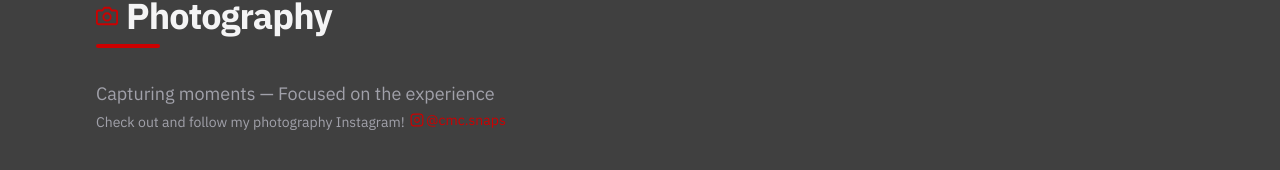
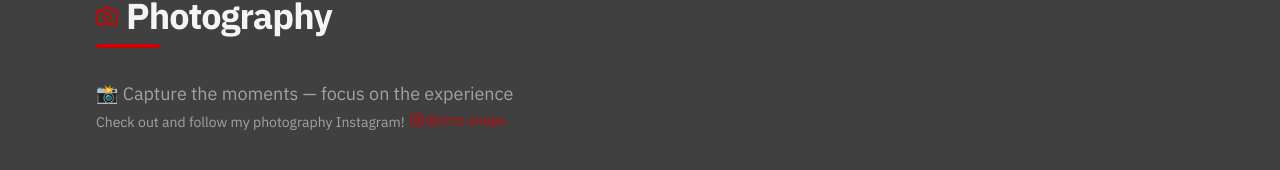
Before and after one commit to cmarqc/cmarq-web, a Next.js app: page /photography in a window 1280 px wide. Shown: the part 165-335 px from the top of the page. Built offline with nearby package versions, Linux system fonts and the light colour scheme; no server answers.

Commit message:
feat: update photography page subheading and remove print info callout

```diff
--- a/app/photography/page.tsx
+++ b/app/photography/page.tsx
@@ -23,7 +23,7 @@ export default function PhotographyPage() {
           </div>
           <div className="section-divider" />
           <p className="section-subheading max-w-2xl mb-0">
-            Capturing moments — Focused on the experience
+            📸 Capture the moments — focus on the experience
           </p>
           <p className="text-sm text-zinc-500 dark:text-zinc-400">
             Check out and follow my photography Instagram!{' '}
@@ -54,43 +54,10 @@ export default function PhotographyPage() {
               <h2 className="text-xl font-semibold text-zinc-700 dark:text-zinc-300">
                 Full Gallery
               </h2>
-              {/* Coming Soon */}
-              {/* <div className="flex items-center gap-2 text-sm text-zinc-500 dark:text-zinc-400 bg-zinc-100 dark:bg-zinc-800 px-3 py-2 rounded-lg">
-                <FiShoppingBag size={14} className="text-brand" />
-                Prints available — hover a photo to purchase
-              </div> */}
             </div>
             <PhotoGallery photos={galleryPhotos} />
           </section>
         </PhotoStatsProvider>
-
-        {/* Coming Soon */}
-        {/* Print info callout */}
-        {/* <section className="mt-16 card bg-brand/5 dark:bg-brand/10 border-brand/20">
-          <div className="flex flex-col sm:flex-row items-start sm:items-center gap-4">
-            <div className="w-12 h-12 rounded-xl bg-brand/15 dark:bg-brand/25 flex items-center justify-center text-brand shrink-0">
-              <FiShoppingBag size={22} />
-            </div>
-            <div>
-              <h3 className="font-semibold text-zinc-900 dark:text-zinc-100 mb-1">
-                Interested in a print?
-              </h3>
-              <p className="text-sm text-zinc-600 dark:text-zinc-300">
-                All photos are available as high-quality prints in a variety of sizes and finishes.
-                Reach out through the contact form for pricing, sizing options, and shipping details.
-              </p>
-              <a
-                href="https://www.instagram.com/cmc.snaps"
-                target="_blank"
-                rel="noopener noreferrer"
-                className="inline-flex items-center gap-0.5 -mx-1 mt-2 px-1.5 py-0.5 rounded-md text-sm text-brand transition-colors hover:bg-brand/10 hover:text-red-400"
-              >
-                <FiInstagram size={13} className="shrink-0" />
-                Follow @cmc.snaps for more
-              </a>
-            </div>
-          </div>
-        </section> */}
       </div>
     </div>
   )
```
